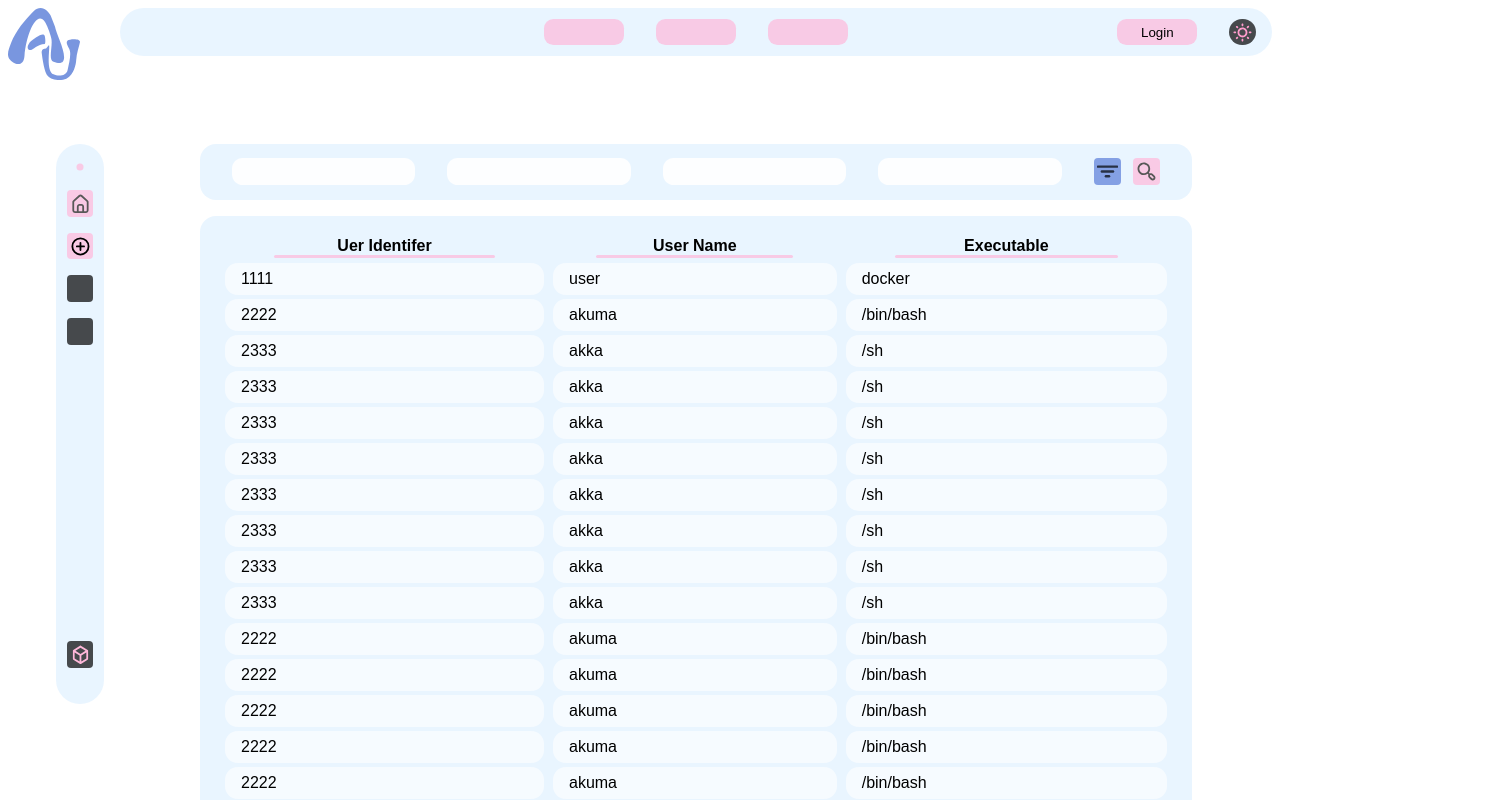
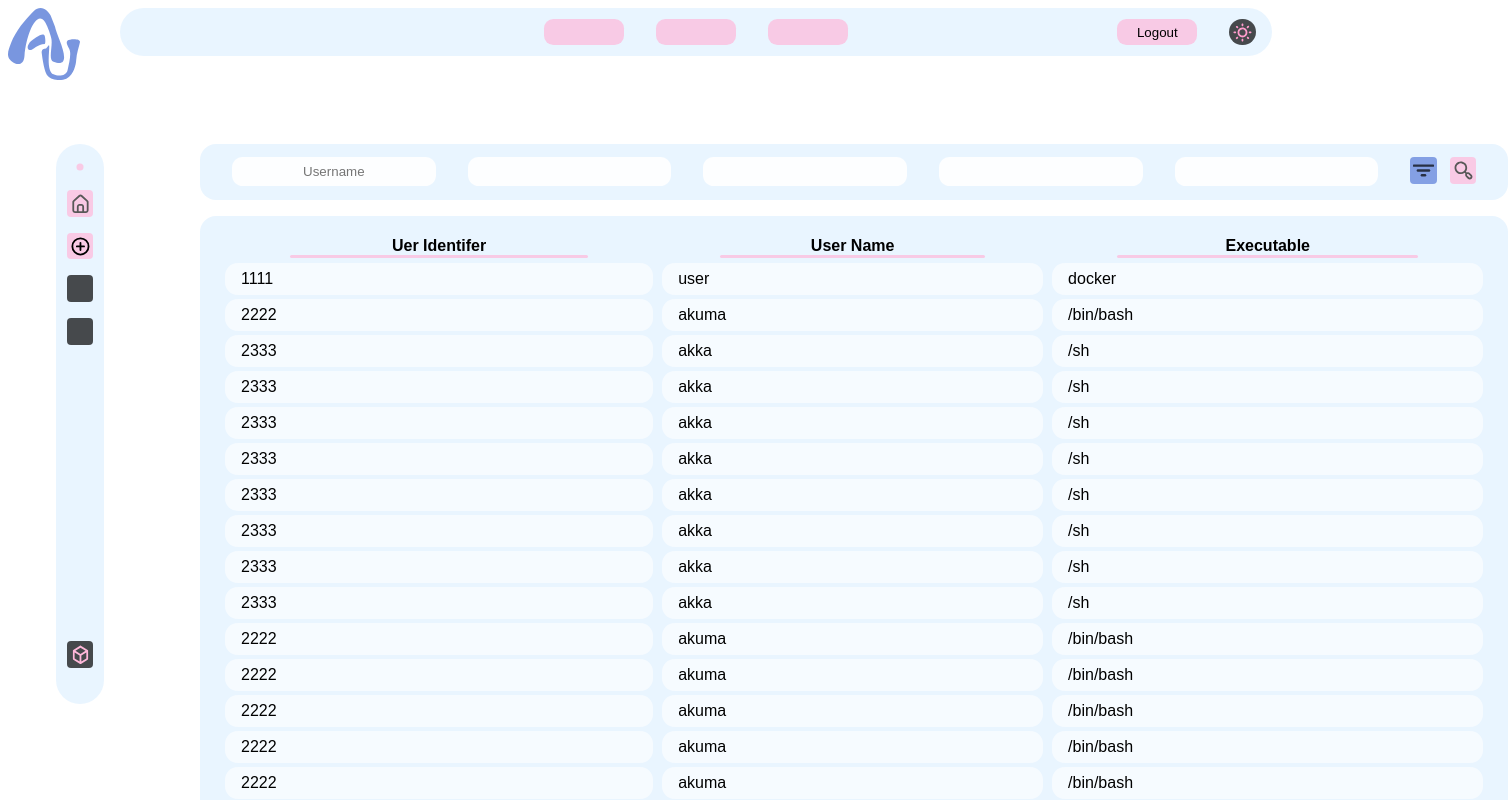
Before and after one commit to serg-k-v/ssys-client, a React (Create React App) app: page /audit-list in a window 1280 px wide. Shown: the top 800 px of the page, 1508 px wide, since content can reach past the window. Built offline with nearby package versions, Linux system fonts and the light colour scheme.

Commit message:
fix login and add input validation

```diff
--- /dev/null
+++ b/src/UI/Input.jsx
@@ -0,0 +1,53 @@
+
+import React, { useState } from "react";
+import classes from '../styles/BaseInput.module.scss';
+// import Select, { StylesConfig } from 'react-select';
+
+const InputWithValidate = (props) => {
+    const [isValid, setValid] = useState(true)
+
+    const validation = props.validation
+    const validator = validation.validator
+    const vClassName = validation.validClassName
+    const invClassName = validation.invalidClassName
+
+    const checkInputData = (e) => {
+        e.preventDefault()
+        setValid(validator(e.target.value))
+    }
+
+    return (
+        <input className={isValid ? vClassName : invClassName} onChange={e => checkInputData(e)} {...props.default}/>
+    );
+};
+
+// const WideInput = (props) => {
+
+//     return (
+//         <textarea className={classes.WideInput} {...props}/>
+//     );
+// };
+
+// const SelectInput = (props) => {
+//     const colourStyles = {
+//         control: (styles) => ({
+//           ...styles,
+//           backgroundColor: "#F2F4F9",
+//           minHeight: "18px",
+//           height: "2.2em",
+//           borderRadius: "0.75em"
+//         }),
+
+//         input: (styles) => ({ ...styles })
+//         // placeholder: (styles) => ({ ...styles, ...dot("#ccc") }),
+//         // singleValue: (styles, { data }) => ({ ...styles, ...dot(data.color) })
+//     };
+
+//     return (
+//         <Select
+//             styles={colourStyles}
+//             {...props} />
+//     );
+// };
+
+export default InputWithValidate
--- a/src/components/Audit/AuditFilter.jsx
+++ b/src/components/Audit/AuditFilter.jsx
@@ -4,12 +4,26 @@ import '../../styles/Buttons.scss'
 
 import serach from '../../images/research.svg'
 import expandFilter from '../../images/expand-filter.svg'
+import InputWithValidate from '../../UI/Input'
 
 const AuditFilter = () => {
+
+    const userNameValidator = (data) => {
+        console.log(data)
+        if (data === "akuma")
+            return false;
+        return true;
+    }
 
     return (
         <div className="audit-filter">
             <div className="audit-filter-input">
+                <InputWithValidate default={{id:"username", type:"text", placeholder:"Username"}}
+                    validation={
+                        {validClassName:"filter-input",
+                         invalidClassName: "filter-input-invalid",
+                         validator: userNameValidator}
+                        }/>
                 <input type="text" className="filter-input" ></input>
                 <input type="text" className="filter-input" ></input>
                 <input type="text" className="filter-input" ></input>
--- a/src/components/Header.jsx
+++ b/src/components/Header.jsx
@@ -12,7 +12,7 @@ import { useNavigate } from "react-router-dom";
 
 const Header = () => {
     const isAuth = useAppSelector( state => state.auth.isAuth);
-    const [logXtext, setLogXtext] = useState(isAuth ? "Logout" : "Login" )
+    const [logXtext, setLogXtext] = useState(isAuth ? "Login" : "Logout" )
     const dispatch = useAppDispatch();
     let navigate = useNavigate();
 
@@ -23,10 +23,10 @@ const Header = () => {
 
         if ( isAuth ) {
             dispatch(fetchLogout())
-            setLogXtext("Login")
+            setLogXtext("Logout")
         } else {
             navigate('/login')
-            setLogXtext("Logout")
+            setLogXtext("Login")
         }
     }
 
--- a/src/store/reducers/AuthReducer.ts
+++ b/src/store/reducers/AuthReducer.ts
@@ -89,6 +89,6 @@ export const fetchLogin = (username:string, password:string) => async (dispatch:
 }
 
 export const fetchLogout = () => async (dispatch:AppDispatch) => {
-    const response = await AuthService.logout()
+    // const response = await AuthService.logout() implement if it's requiered
     dispatch(logout())
 }
--- a/src/styles/Audit/AuditFilter.scss
+++ b/src/styles/Audit/AuditFilter.scss
@@ -28,7 +28,8 @@
 
 .filter-input {
     height: 2em;
-    padding: 0;
+    padding-left: 1em;
+    padding-right: 1em;
 
     background-color: rgba(255, 255, 255, 0.9);
     border-radius: 0.8em;
@@ -37,6 +38,24 @@
     flex-grow: 2;
 }
 
+input.filter-input:focus {
+    outline: none;
+}
+
+.filter-input-invalid {
+    height: 2em;
+    padding-left: 1em;
+    padding-right: 1em;
+    border-radius: 0.8em;
+    border-style: solid;
+    border-color: rgba(255, 143, 143, 0.9);
+    flex-grow: 2;
+}
+
+input.filter-input-invalid:focus {
+    outline: none;
+}
+
 .audit-filter__btns-container
 {
     display: flex;
--- /dev/null
+++ b/src/styles/BaseInput.module.scss
@@ -0,0 +1,24 @@
+
+
+.BaseInput {
+    border-radius: 0.8em;
+    height: 2.2em;
+    border: none;
+}
+
+input.BaseInput {
+    box-sizing: border-box;
+    padding-left: 1em;
+    padding-right: 1em;
+}
+
+input.BaseInputInvalid {
+    box-sizing: border-box;
+    padding-left: 1em;
+    padding-right: 1em;
+}
+
+
+.BaseInput:focus{
+    outline: none;
+}
--- a/src/styles/Inputs.scss
+++ b/src/styles/Inputs.scss
@@ -11,7 +11,11 @@ input.audit-input {
     padding-right: 1em;
 }
 
-.audit-input:focus{
+.audit-input:focus {
+    outline: none;
+}
+
+.audit-input-invalid {
     outline: none;
 }
 
```
